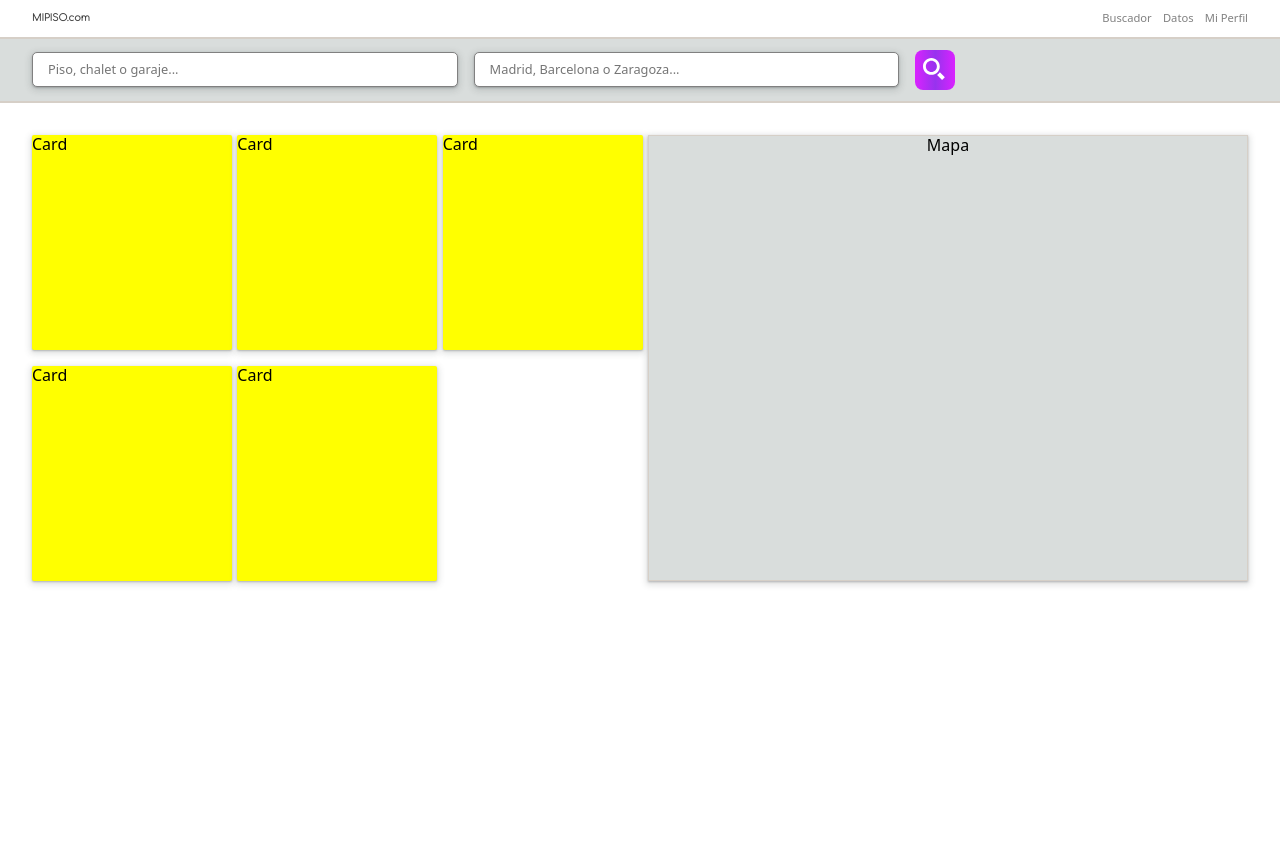
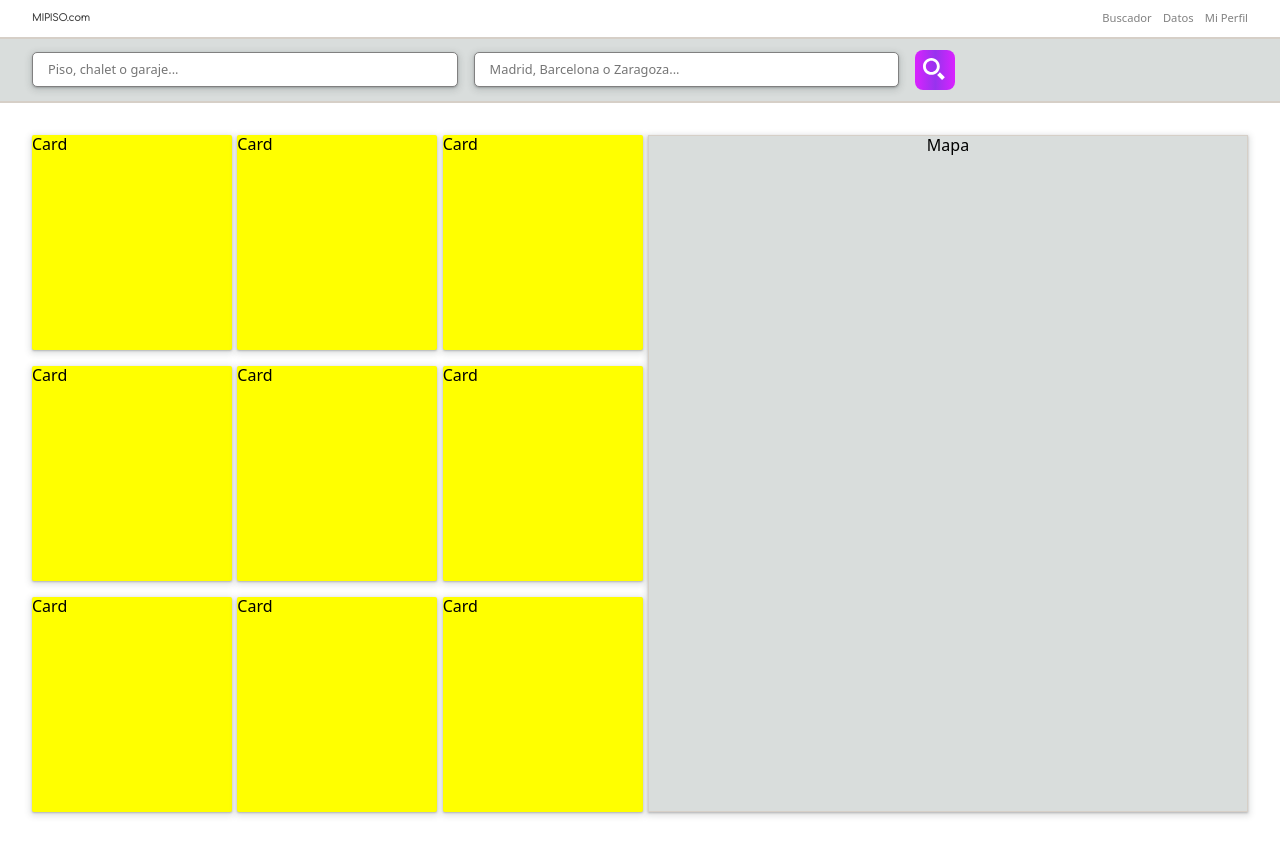
Before and after one commit to eliashz/ra-m2-tarea-final, a React (Vite) app: page / in a window 1280 px wide. Before the commit the page ends 800 px from the top, so only its background shows below. Built offline with nearby package versions, Linux system fonts and the light colour scheme.

Commit message:
minor changes

```diff
--- a/src/components/layout/Body.jsx
+++ b/src/components/layout/Body.jsx
@@ -1,4 +1,3 @@
-import PropTypes from 'prop-types'
 import styled from 'styled-components'
 import { colors, Grid } from '../../styles'
 import { Card } from '../molecules'
@@ -6,16 +5,19 @@ import { Card } from '../molecules'
 const StyledDiv = styled.div`
   background-color: ${colors.secondary};
   border: 1px solid ${colors.tertiary};
-
   text-align: center;
   box-shadow: rgba(60, 64, 67, 0.3) 0px 1px 2px 0px,
     rgba(60, 64, 67, 0.15) 0px 2px 6px 2px;
 `
 
-function Body({ children }) {
+function Body() {
   return (
-    <Grid margin="2em">
-      <Grid columns="repeat(auto-fit, minmax(10rem, 1fr))">
+    <Grid margin="2em" gap="1em">
+      <Grid columns="repeat(auto-fit, minmax(10rem, 1fr))" gap="1em">
+        <Card />
+        <Card />
+        <Card />
+        <Card />
         <Card />
         <Card />
         <Card />
@@ -27,8 +29,4 @@ function Body({ children }) {
   )
 }
 
-Body.propTypes = {
-  children: PropTypes.node,
-}
-
 export default Body
--- a/src/styles/Grid.js
+++ b/src/styles/Grid.js
@@ -2,7 +2,7 @@ import styled from 'styled-components'
 
 const Grid = styled.div`
     display: grid;
-    grid-gap: 1em;
+    grid-gap: ${({gap}) => gap || '0'};
     grid-template-columns: ${({columns}) => columns || '1fr 1fr'};
     margin: ${({ margin }) => margin || '0'};
 `
```
Also changed, not shown: 1 other file (tests, documents, lock files or other folders).
